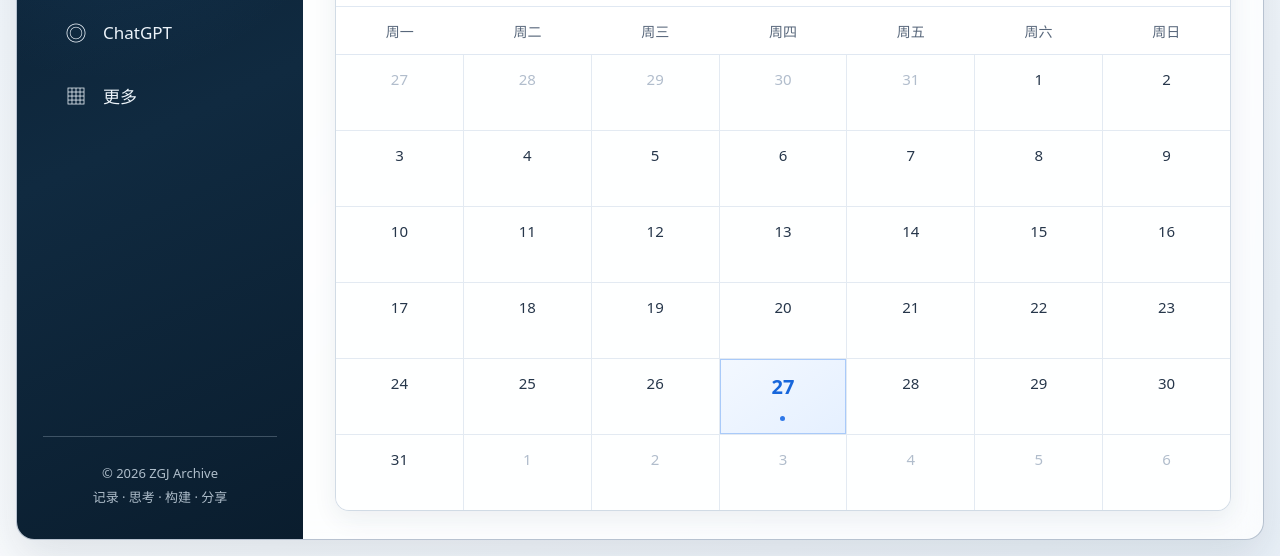
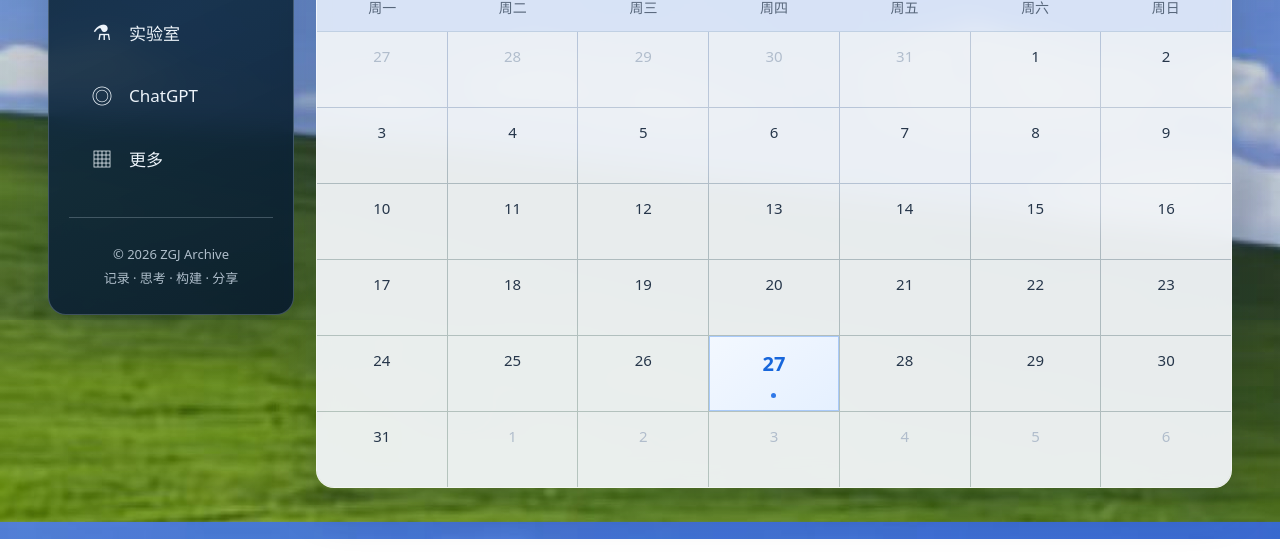
Before and after one commit to Ertion/Personal_webpage_zgj20051011, a plain HTML site: page index.html in a window 1280 px wide. Shown: the part 480-1036 px from the top of the page. Drawn offline with Linux system fonts and the light colour scheme.

Commit message:
Add files via upload

```diff
--- a/index.html
+++ b/index.html
@@ -12,9 +12,9 @@
             --blue: #2f78e8;
             --blue-soft: #edf5ff;
             --ink: #172336;
-            --line: #e0e8f2;
-            --paper: rgba(255, 255, 255, 0.93);
-            --shadow: 0 18px 45px rgba(26, 48, 73, 0.12);
+            --line: rgba(184, 201, 219, 0.72);
+            --paper: rgba(248, 252, 255, 0.79);
+            --shadow: 0 18px 46px rgba(18, 42, 64, 0.22);
         }
 
         * { box-sizing: border-box; }
@@ -26,38 +26,42 @@
             color: var(--ink);
             font-family: "Microsoft YaHei", "PingFang SC", system-ui, -apple-system, sans-serif;
             background:
-                radial-gradient(circle at 83% 8%, rgba(76, 141, 230, 0.12), transparent 29%),
-                linear-gradient(135deg, #edf3f9 0%, #f9fbfd 45%, #eaf1f8 100%);
+                linear-gradient(rgba(12, 35, 52, 0.12), rgba(12, 35, 52, 0.22)),
+                url("background.jpg") center / cover fixed no-repeat;
         }
 
         button, a { -webkit-tap-highlight-color: transparent; }
 
         .app-shell {
-            width: min(1500px, calc(100% - 32px));
-            min-height: calc(100vh - 32px);
-            margin: 16px auto;
+            width: min(1240px, calc(100% - 96px));
+            margin: clamp(28px, 4vw, 58px) auto;
             display: grid;
-            grid-template-columns: 286px minmax(0, 1fr);
-            overflow: hidden;
-            border: 1px solid rgba(100, 123, 151, 0.45);
-            border-radius: 18px;
-            background: rgba(255, 255, 255, 0.72);
-            box-shadow: var(--shadow);
-            backdrop-filter: blur(16px);
+            grid-template-columns: 246px minmax(0, 1fr);
+            align-items: start;
+            gap: 22px;
         }
 
         .sidebar {
+            position: sticky;
+            top: 28px;
             display: flex;
             flex-direction: column;
-            min-height: calc(100vh - 34px);
-            padding: 42px 26px 30px;
+            height: calc(100vh - 56px);
+            min-height: 540px;
+            padding: 34px 20px 24px;
+            overflow-y: auto;
             color: #f6f9fc;
+            border: 1px solid rgba(220, 238, 255, 0.24);
+            border-radius: 18px;
             background:
                 radial-gradient(circle at 30% 28%, rgba(46, 112, 171, 0.20), transparent 35%),
-                linear-gradient(155deg, #081a2b 0%, #102a40 58%, #0a1d2e 100%);
+                linear-gradient(155deg, rgba(8, 26, 43, 0.92) 0%, rgba(16, 42, 64, 0.90) 58%, rgba(10, 29, 46, 0.94) 100%);
+            box-shadow: var(--shadow);
+            backdrop-filter: blur(14px) saturate(115%);
+            -webkit-backdrop-filter: blur(14px) saturate(115%);
         }
 
-        .brand { padding: 0 20px 28px; }
+        .brand { padding: 0 14px 26px; }
         .brand h1 {
             margin: 0;
             font-family: Georgia, "Times New Roman", serif;
@@ -116,23 +120,29 @@
             text-align: center;
         }
 
-        main { min-width: 0; padding: 28px 32px; }
+        main {
+            display: grid;
+            min-width: 0;
+            gap: 22px;
+        }
         .card {
-            border: 1px solid rgba(194, 207, 221, 0.75);
-            border-radius: 14px;
+            border: 1px solid rgba(255, 255, 255, 0.72);
+            border-radius: 18px;
             background: var(--paper);
-            box-shadow: 0 8px 24px rgba(32, 54, 78, 0.07);
+            box-shadow: var(--shadow), inset 0 1px 0 rgba(255, 255, 255, 0.46);
+            backdrop-filter: blur(14px) saturate(112%);
+            -webkit-backdrop-filter: blur(14px) saturate(112%);
         }
 
         .profile-card {
             position: relative;
             isolation: isolate;
             display: grid;
-            grid-template-columns: 220px minmax(0, 1fr);
+            grid-template-columns: 182px minmax(0, 1fr);
             align-items: center;
-            gap: 42px;
-            min-height: 330px;
-            padding: 38px 52px;
+            gap: 34px;
+            min-height: 286px;
+            padding: 32px 38px;
             overflow: hidden;
         }
         .profile-card::after {
@@ -150,7 +160,7 @@
             mask-image: linear-gradient(to left, #000, transparent);
         }
         .avatar-wrap {
-            width: 220px;
+            width: 182px;
             aspect-ratio: 1;
             padding: 8px;
             border-radius: 50%;
@@ -183,7 +193,7 @@
             font-size: 14px;
         }
 
-        .calendar-card { margin-top: 25px; overflow: hidden; }
+        .calendar-card { overflow: hidden; }
         .calendar-head {
             display: flex;
             align-items: center;
@@ -223,7 +233,7 @@
             font-size: 14px;
             text-align: center;
         }
-        .calendar-grid { background: #e3eaf2; gap: 1px; }
+        .calendar-grid { background: rgba(103, 126, 148, 0.30); gap: 1px; }
         .calendar-day {
             position: relative;
             display: flex;
@@ -232,7 +242,7 @@
             min-height: 75px;
             padding-top: 14px;
             color: #26364a;
-            background: rgba(255, 255, 255, 0.98);
+            background: rgba(255, 255, 255, 0.72);
             font-size: 15px;
         }
         .calendar-day.other-month { color: #b1bdcc; }
@@ -255,8 +265,15 @@
         }
 
         @media (max-width: 980px) {
-            .app-shell { width: 100%; min-height: 100vh; margin: 0; grid-template-columns: 1fr; border: 0; border-radius: 0; }
-            .sidebar { min-height: auto; padding: 18px 22px; }
+            .app-shell { width: calc(100% - 36px); margin: 18px auto; grid-template-columns: 1fr; gap: 16px; }
+            .sidebar {
+                z-index: 20;
+                top: 12px;
+                height: auto;
+                min-height: auto;
+                padding: 18px 22px;
+                overflow: hidden;
+            }
             .brand { display: flex; align-items: baseline; justify-content: space-between; padding: 0 3px 14px; }
             .brand h1 { font-size: 27px; }
             .brand p { margin: 0; font-size: 13px; }
@@ -265,13 +282,16 @@
             .nav-item { flex: 0 0 auto; min-height: 43px; padding: 0 14px; font-size: 14px; }
             .nav-icon { width: auto; flex-basis: auto; font-size: 17px; }
             .sidebar-footer { display: none; }
-            main { padding: 22px; }
+            main { gap: 16px; }
             .profile-card { grid-template-columns: 165px minmax(0, 1fr); gap: 28px; padding: 30px; }
             .avatar-wrap { width: 165px; }
         }
 
         @media (max-width: 680px) {
-            main { padding: 14px; }
+            body { background-attachment: scroll; }
+            .app-shell { width: calc(100% - 20px); margin: 10px auto; gap: 10px; }
+            .sidebar { top: 6px; padding: 14px 12px; border-radius: 14px; }
+            main { gap: 10px; }
             .profile-card { grid-template-columns: 1fr; justify-items: center; gap: 20px; padding: 28px 20px; text-align: center; }
             .avatar-wrap { width: 148px; }
             .profile-content h2 { font-size: 29px; }
```
Also changed, not shown: background.jpg (added).
